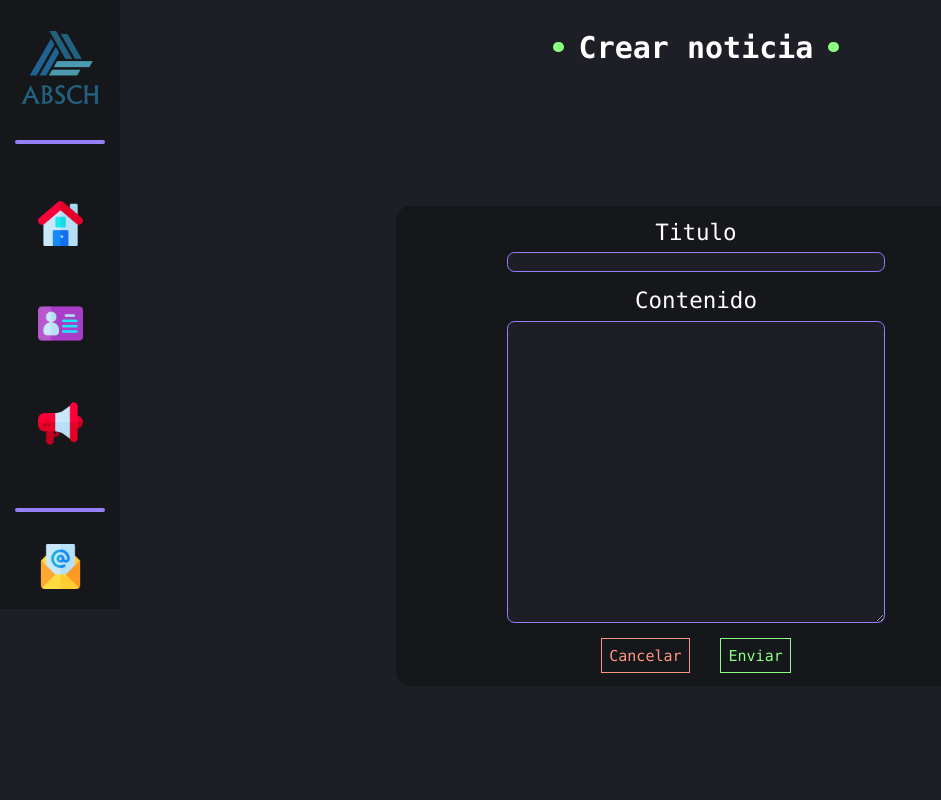
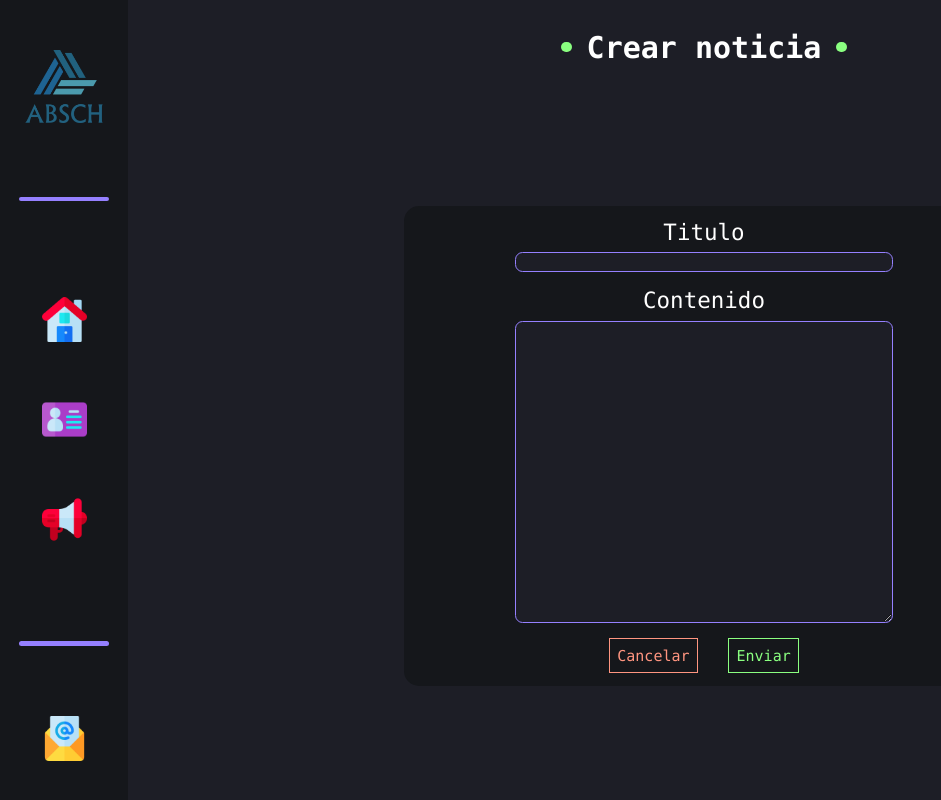
Before and after one commit to canawop400/absch, a Flask app: page /noticias/crear/ in a window 1280 px wide. Shown: the whole page, without its empty margins (0-941 px from the left). Run offline with Flask 2, Linux system fonts and the light colour scheme.

Commit message:
Add files via upload

```diff
--- a/static/styles/styles.css
+++ b/static/styles/styles.css
@@ -46,8 +46,8 @@ a {
 /* Sidebar */
 
 #sidebar {
-	width: 8rem;
-	height: 40.6rem;
+	width: 10vw;
+	height: 100vh;
 
 	display: flex;
 	flex-direction: column;
--- a/templates/news.html
+++ b/templates/news.html
@@ -65,7 +65,7 @@
 					<div id="news-wrapper">
 						{% for new in news %}
 							<div class="new">
-								<span hidden class="new-id"> {{ new["id"] }}</span>
+								<span hidden class="new-id">{{ new["id"] }}</span>
 								<div class="new-image"></div>
 
 								<div class="new-text-container">
```
